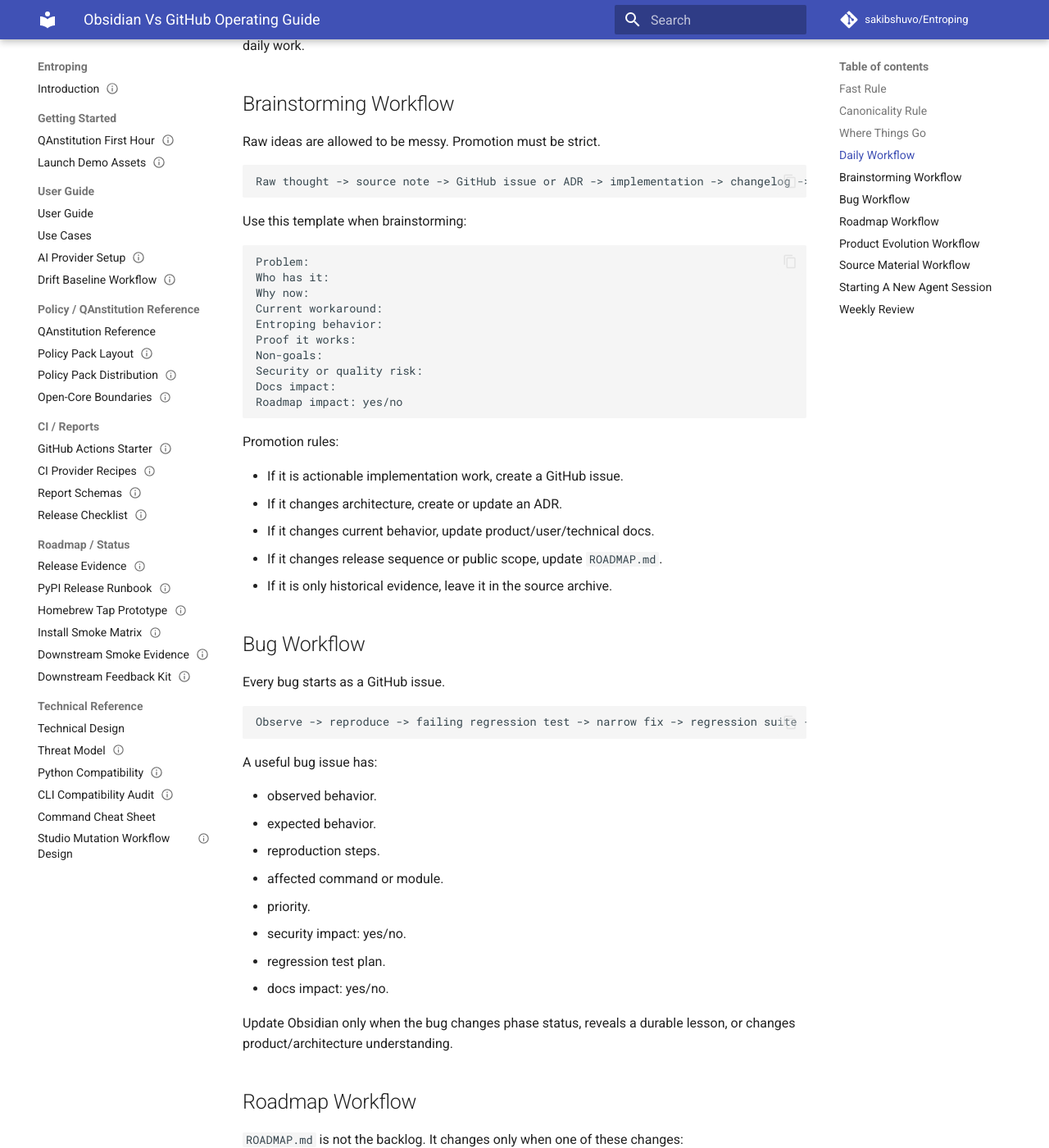
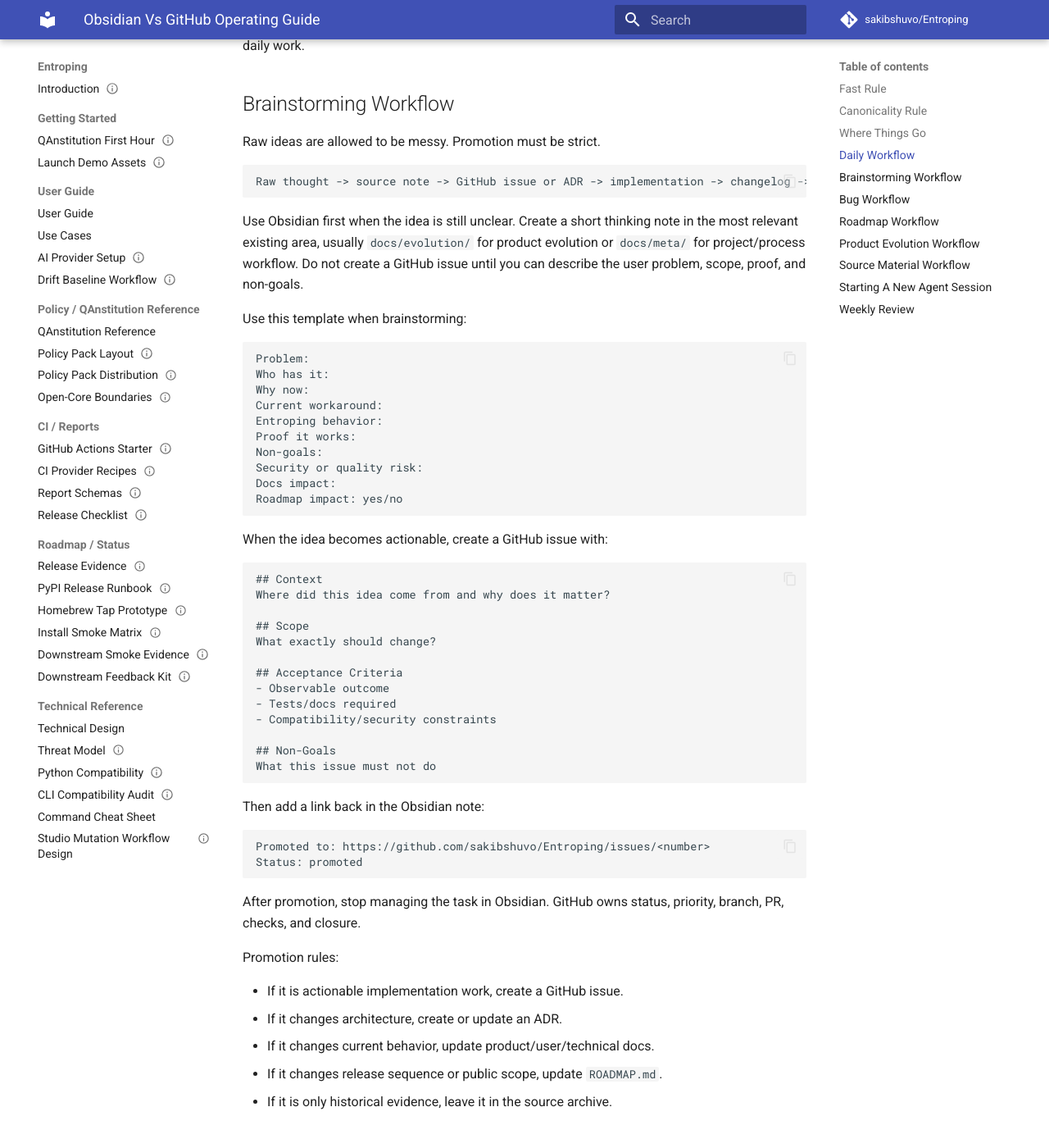
Before and after one commit to sakibshuvo/Entroping, an MkDocs documentation site: the page built from docs/meta/OBSIDIAN_VS_GITHUB.md, in a window 1280 px wide and 1400 px high, scrolled down 2076 px. Shown: the whole window at 82% size. Built offline with MkDocs 1.6.1 and Material for MkDocs 9.7.7, drawn with Linux system fonts in a browser that asks for light colours; comment, search, counter and statistics services are not loaded.

Commit message:
docs(obsidian): clarify second-brain workflow

````diff
--- a/docs/meta/OBSIDIAN_VS_GITHUB.md
+++ b/docs/meta/OBSIDIAN_VS_GITHUB.md
@@ -83,6 +83,11 @@
 Raw thought -> source note -> GitHub issue or ADR -> implementation -> changelog -> roadmap only if sequence changed
 ```
 
+Use Obsidian first when the idea is still unclear. Create a short thinking note
+in the most relevant existing area, usually `docs/evolution/` for product
+evolution or `docs/meta/` for project/process workflow. Do not create a GitHub
+issue until you can describe the user problem, scope, proof, and non-goals.
+
 Use this template when brainstorming:
 
 ```text
@@ -97,6 +102,34 @@
 Docs impact:
 Roadmap impact: yes/no
 ```
+
+When the idea becomes actionable, create a GitHub issue with:
+
+```text
+## Context
+Where did this idea come from and why does it matter?
+
+## Scope
+What exactly should change?
+
+## Acceptance Criteria
+- Observable outcome
+- Tests/docs required
+- Compatibility/security constraints
+
+## Non-Goals
+What this issue must not do
+```
+
+Then add a link back in the Obsidian note:
+
+```text
+Promoted to: https://github.com/sakibshuvo/Entroping/issues/<number>
+Status: promoted
+```
+
+After promotion, stop managing the task in Obsidian. GitHub owns status,
+priority, branch, PR, checks, and closure.
 
 Promotion rules:
 
````
Also changed, not shown: docs/meta/OBSIDIAN_CONTEXT_ENGINE_GUIDE.md (+23 -0 lines), docs/meta/OBSIDIAN_START_HERE.md (+24 -0 lines), 1 other file.
